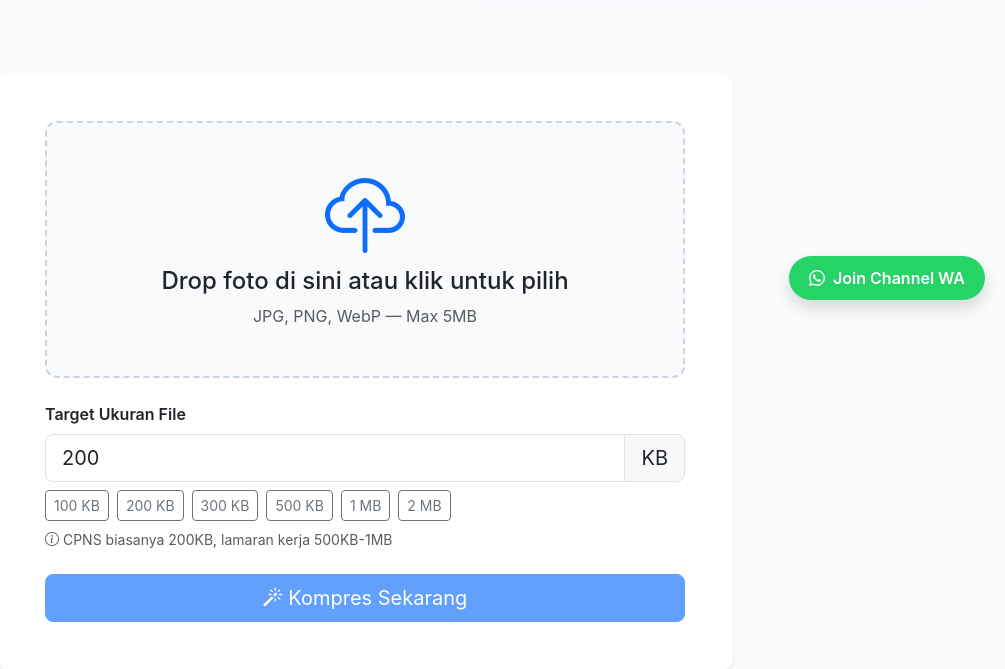
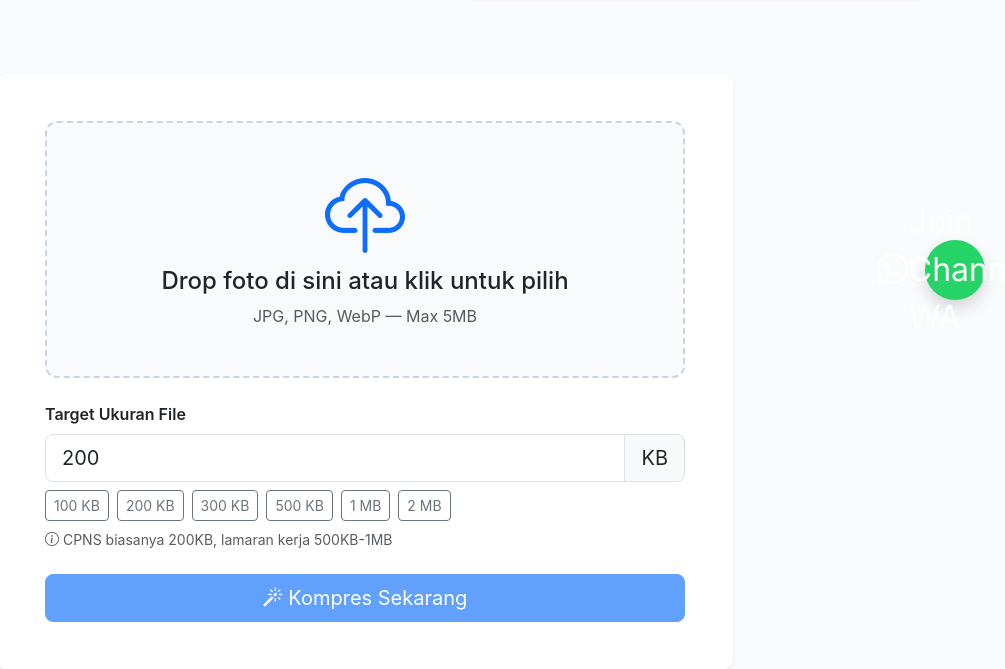
Before and after one commit to Aris0506/kompresfoto, a Flask app: page / in a window 1280 px wide. Shown: the part 480-1149 px from the top of the page, without its empty margins (275-1280 px from the left). Run offline with Flask 3, Linux system fonts and the light colour scheme; some libraries are stand-ins or nearby versions.

Commit message:
feat: tambah floating button WA channel

```diff
--- a/static/css/style.css
+++ b/static/css/style.css
@@ -254,26 +254,27 @@ body {
 }
 
 
-/* Floating WA Button */
+/* Floating WA Button (Lingkaran Sempurna) */
 .wa-float-btn {
     position: fixed;
     bottom: 20px;
     right: 20px;
-    background-color: #25d366; /* Warna ijo WhatsApp */
+    background-color: #25d366;
     color: white;
-    border-radius: 50px;
-    padding: 10px 20px;
-    font-weight: 600;
-    text-decoration: none;
-    z-index: 1000; /* Biar selalu di atas elemen lain */
+    border-radius: 50%; /* Bikin jadi bulat sempurna */
+    width: 60px;       /* Lebar tombol */
+    height: 60px;      /* Tinggi tombol */
     display: flex;
     align-items: center;
-    gap: 8px;
+    justify-content: center;
+    font-size: 32px;   /* Ukuran logo WA-nya */
+    text-decoration: none;
+    z-index: 1000;
     transition: all 0.3s ease;
 }
 
 .wa-float-btn:hover {
     background-color: #128c7e;
     color: white;
-    transform: translateY(-3px);
+    transform: translateY(-3px) scale(1.05); /* Nambah efek membesar dikit pas disentuh */
 }
```
